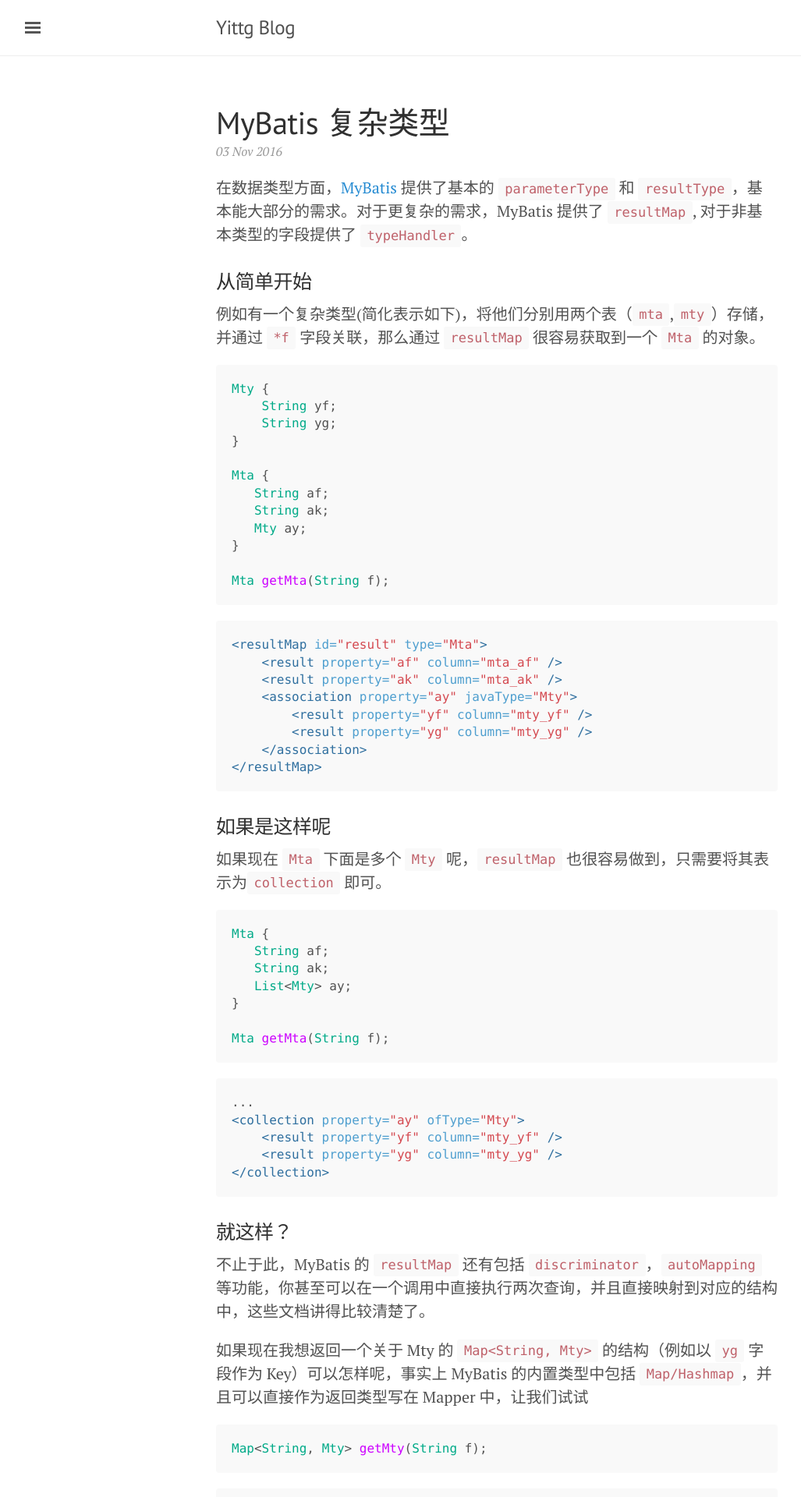
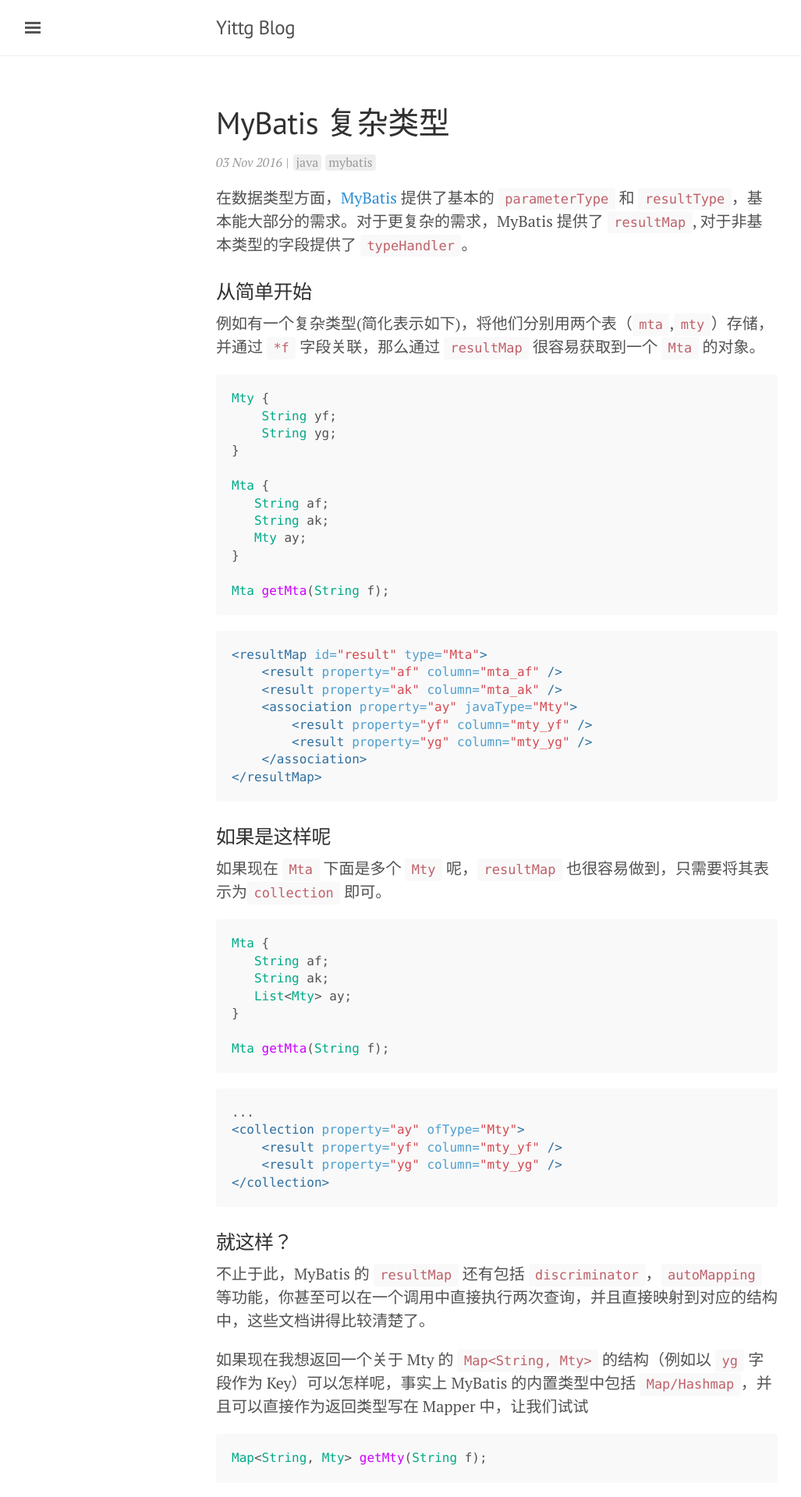
Before and after one commit to yittg/yittg.github.io, a Jekyll site: the page built from _posts/2016-11-03-mybatis-complex-type.md, in a window 1280 px wide. Shown: the top 1920 px of the page at 78% size, without its empty margins (3-1030 px from the left). Built offline with Jekyll 4.4.1, drawn with Linux system fonts in a browser that asks for light colours.

Commit message:
Support tag

```diff
--- a/_layouts/post.html
+++ b/_layouts/post.html
@@ -4,6 +4,10 @@
 
 <div class="post">
   <h1 class="post-title">{{ page.title }}</h1>
-  <span class="post-date">{{ page.date | date_to_string }}</span>
+  <span class="post-meta post-date">{{ page.date | date_to_string }}</span>
+  <span class="post-meta"> | </span>
+  {% for tag in page.tags %}
+  <a href="{{ site.baseurl }}/tags.html#{{ tag | slugify }}" class="post-meta post-tag"> {{ tag }} </a>
+  {% endfor %}
   {{ content }}
 </div>
--- a/_posts/2016-11-03-mybatis-complex-type.md
+++ b/_posts/2016-11-03-mybatis-complex-type.md
@@ -1,6 +1,7 @@
 ---
 layout: post
 title: MyBatis 复杂类型
+tags: [java, mybatis]
 ---
 
 在数据类型方面，[MyBatis](http://www.mybatis.org/mybatis-3/) 提供了基本的 `parameterType` 和 `resultType`，基本能大部分的需求。对于更复杂的需求，MyBatis 提供了 `resultMap`, 对于非基本类型的字段提供了 `typeHandler`。
--- a/public/css/lanyon.css
+++ b/public/css/lanyon.css
@@ -340,13 +340,34 @@
 }
 
 /* Meta data line below post title */
-.post-date {
-  display: block;
+.post-meta {
+  display: inline-block;
   margin-top: -.5rem;
   margin-bottom: 1rem;
   color: #9a9a9a;
+  font-size: 16px;
+  line-height: 1.3;
+}
+
+.post-date {
   font-style: italic;
-  font-size: 16px;
+}
+
+.post-tag {
+  padding: 0 .2rem;
+  border-radius: 4px;
+  background: #efefef;
+  color: #9a9a9a;
+}
+
+.post-tag:hover {
+    text-decoration: none;
+    background: #9a9a9a;
+    color: #fff;
+}
+
+.post-tag:focus {
+  text-decoration: none;
 }
 
 /* Related posts */
```
Also changed, not shown: tags.html (added, +28 -0 lines).
